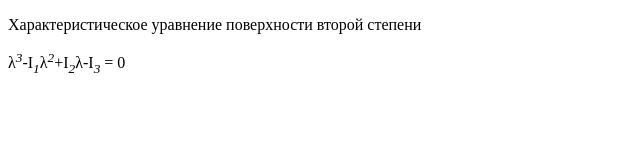
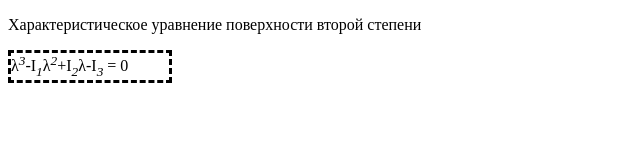
Before and after one commit to ksi81/goit, a plain HTML site: page Homework-2/6.html in a window 1280 px wide. Shown: the whole page, without its empty margins (0-640 px from the left). Drawn offline with Linux system fonts and the light colour scheme.

Commit message:
add border-style in task 6 and 7

```diff
--- a/Homework-2/6.html
+++ b/Homework-2/6.html
@@ -7,6 +7,6 @@
   </head>
   <body>
     <p>Характеристическое уравнение поверхности второй степени</p>
-    <p>&#955;<sup>3</sup>-I<sub>1</sub>&#955;<sup>2</sup>+I<sub>2</sub>&#955;-I<sub>3</sub> = 0</p>
+    <p class="homework6">&#955;<sup>3</sup>-I<sub>1</sub>&#955;<sup>2</sup>+I<sub>2</sub>&#955;-I<sub>3</sub> = 0</p>
   </body>
 </html>
--- a/Homework-2/css/css1.css
+++ b/Homework-2/css/css1.css
@@ -21,3 +21,5 @@ A {
    font-style: italic;
  }
 sup {font-style: italic;}
+.homework6 {border-style: dashed;
+margin-right: 1100px;}
--- a/Homework-2/css/css2.css
+++ b/Homework-2/css/css2.css
@@ -1,4 +1,7 @@
 .paragraf{font-style: italic;
+  border-style: dashed;
+  margin-right: 1000px;
+  /*border: dashed;*/
 }
 
 sub {font-style: normal;
```
Also changed, not shown: Homework-2/7.html (+1 -1 lines).
